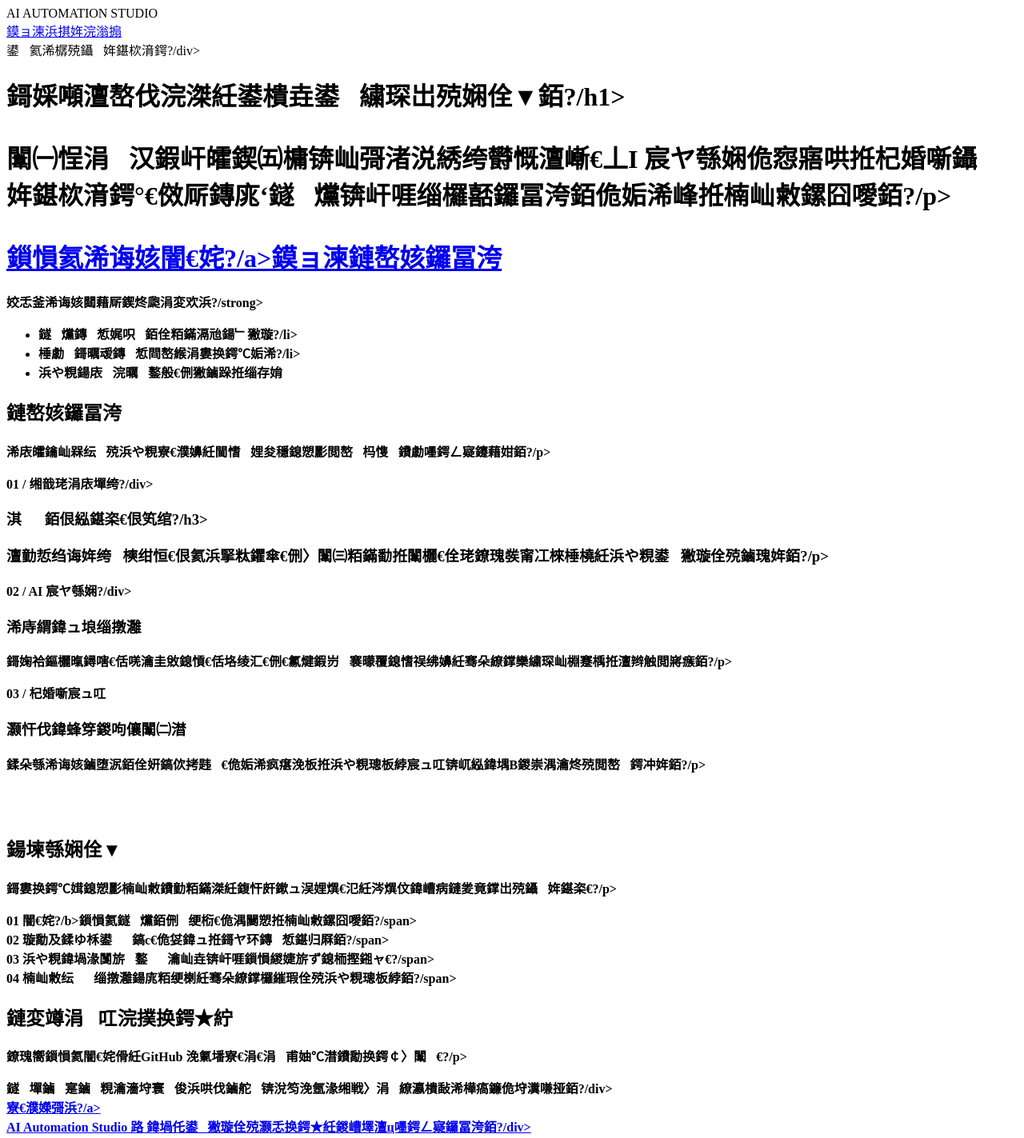
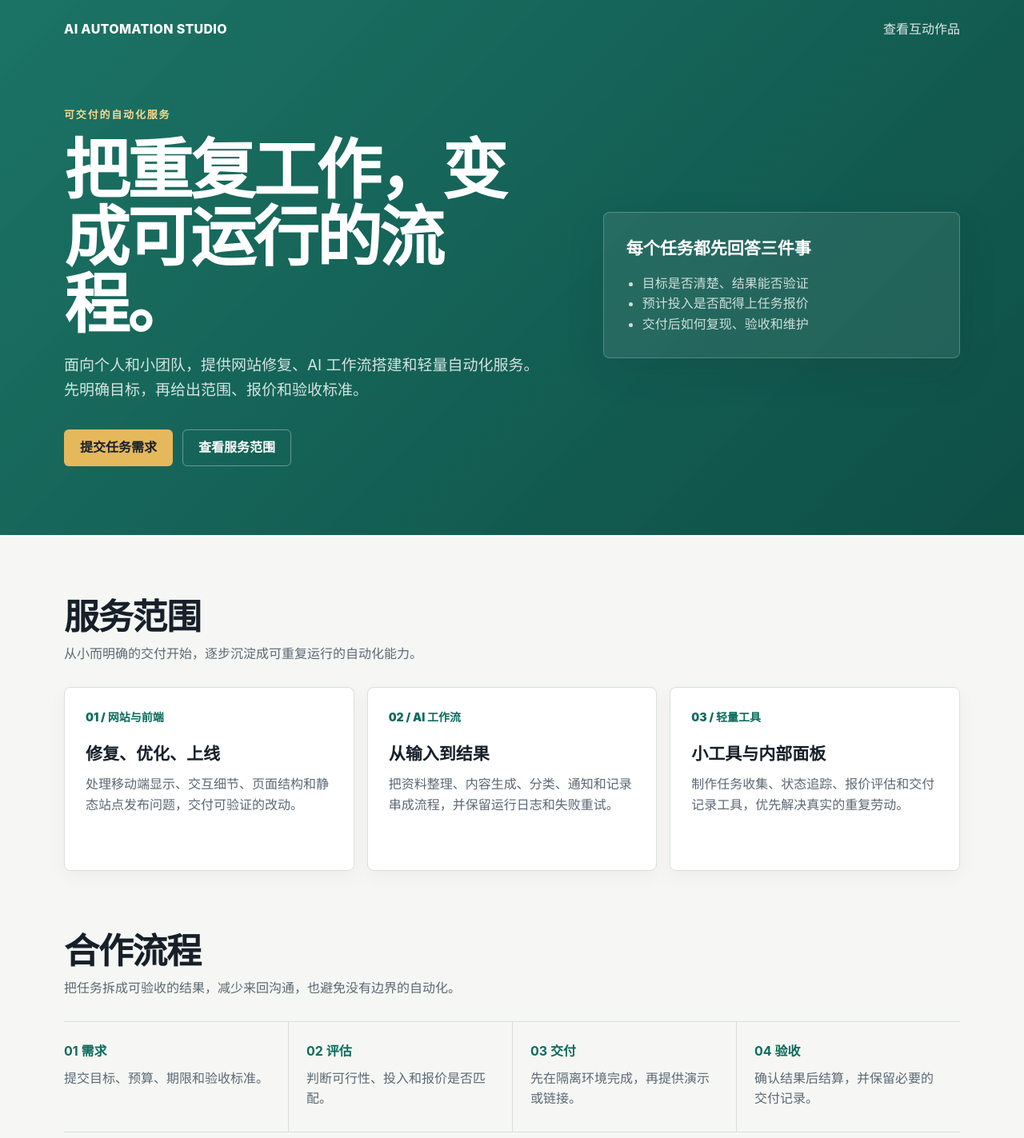
Before and after one commit to boby2007-meng/boby-2007-meng.github.io, a plain HTML site: page index.html in a window 1280 px wide. Shown: the top 1423 px of the page at 80% size. Drawn offline with Linux system fonts and the light colour scheme.

Commit message:
Fix service homepage UTF-8 rendering

```diff
--- a/index.html
+++ b/index.html
@@ -3,8 +3,8 @@
 <head>
   <meta charset="utf-8">
   <meta name="viewport" content="width=device-width, initial-scale=1">
-  <meta name="description" content="AI &#x5BB8;&#x30E4;&#x7D94;&#x5A34;&#x4F77;&#x7B0C;&#x7F03;&#x6220;&#x73EF;&#x9477;&#xE044;&#x59E9;&#x9356;&#x6828;&#x6E47;&#x9354;&#x2033;&#x53C6;&#x9359;?>
-  <title>AI &#x9477;&#xE044;&#x59E9;&#x9356;&#x6828;&#x6E47;&#x9354;&#x2033;&#x53C6;&#x9359;?/title>
+  <meta name="description" content="AI &#x5DE5;&#x4F5C;&#x6D41;&#x4E0E;&#x7F51;&#x7AD9;&#x81EA;&#x52A8;&#x5316;&#x670D;&#x52A1;&#x5165;&#x53E3;">
+  <title>AI &#x81EA;&#x52A8;&#x5316;&#x670D;&#x52A1;&#x5165;&#x53E3;</title>
   <style>
     :root{--ink:#17202a;--muted:#5c6874;--paper:#f6f7f4;--line:#d9dfda;--accent:#0d6b5d;--accent-dark:#094b42;--warm:#e6b85c;--white:#fff}
     *{box-sizing:border-box}body{margin:0;color:var(--ink);background:var(--paper);font-family:-apple-system,BlinkMacSystemFont,"Segoe UI","Microsoft YaHei",sans-serif;line-height:1.6}a{color:inherit}.wrap{width:min(1120px,calc(100% - 40px));margin:0 auto}
@@ -22,29 +22,29 @@
 <body>
   <header>
     <div class="wrap">
-      <nav aria-label="&#x6D93;&#x8BF2;&#xE1F1;&#x9478;?><div class="brand">AI AUTOMATION STUDIO</div><a href="https://boby2007-meng.github.io/" target="_blank" rel="noreferrer">&#x93CC;&#x30E7;&#x6E45;&#x6D5C;&#x6391;&#x59E9;&#x6D63;&#x6EC3;&#x6427;</a></nav>
+      <nav aria-label="&#x4E3B;&#x5BFC;&#x822A;"><div class="brand">AI AUTOMATION STUDIO</div><a href="https://boby2007-meng.github.io/" target="_blank" rel="noreferrer">&#x67E5;&#x770B;&#x4E92;&#x52A8;&#x4F5C;&#x54C1;</a></nav>
       <div class="hero">
         <div>
-          <div class="eyebrow">&#x9359;&#xE219;&#x6C26;&#x6D60;&#x6A3C;&#x6B91;&#x9477;&#xE044;&#x59E9;&#x9356;&#x6828;&#x6E47;&#x9354;?/div>
-          <h1>&#x93B6;&#x5A47;&#x5678;&#x6FB6;&#x5D85;&#x4F10;&#x6D63;&#x6ED0;&#x7D1D;&#x9359;&#x6A3B;&#x579A;&#x9359;&#xE21D;&#x7E4D;&#x741B;&#x5C80;&#x6B91;&#x5A34;&#x4F7A;&#x25BC;&#x9286;?/h1>
-          <p>&#x95C8;&#x3220;&#x609C;&#x6D93;&#xE043;&#x6C49;&#x935C;&#x5C7D;&#x76AC;&#x9365;&#x3224;&#x69E6;&#x951B;&#x5C7E;&#x5F41;&#x6E1A;&#x6D9A;&#x7D89;&#x7ED4;&#x6B0E;&#x6168;&#x6FB6;&#x5D83;&#x20AC;&#x4E04;I &#x5BB8;&#x30E4;&#x7D94;&#x5A34;&#x4F79;&#x60CC;&#x5BE4;&#x54C4;&#x62F0;&#x675E;&#x5A5A;&#x567A;&#x9477;&#xE044;&#x59E9;&#x9356;&#x6828;&#x6E47;&#x9354;&#xB0;&#x20AC;&#x509A;&#x539B;&#x93C4;&#x5EA3;&#x2018;&#x9429;&#xE1BD;&#x7223;&#x951B;&#x5C7D;&#x5540;&#x7F01;&#x6B0F;&#x56AD;&#x947C;&#x51A8;&#x6D3F;&#x9286;&#x4F79;&#x59E4;&#x6D60;&#x5CF0;&#x62F0;&#x6960;&#x5C7E;&#x6579;&#x93CD;&#x56E7;&#x566F;&#x9286;?/p>
-          <div class="actions"><a class="button primary" href="https://github.com/boby2007-meng/boby-2007-meng.github.io/issues/new?title=Service%20request&body=Budget%3A%20%0AGoal%3A%20%0AAcceptance%20criteria%3A%20%0ADeadline%3A%20" target="_blank" rel="noreferrer">&#x93BB;&#x612A;&#x6C26;&#x6D60;&#x8BF2;&#x59DF;&#x95C7;&#x20AC;&#x59F9;?/a><a class="button ghost" href="#services">&#x93CC;&#x30E7;&#x6E45;&#x93C8;&#x5D85;&#x59DF;&#x947C;&#x51A8;&#x6D3F;</a></div>
+          <div class="eyebrow">&#x53EF;&#x4EA4;&#x4ED8;&#x7684;&#x81EA;&#x52A8;&#x5316;&#x670D;&#x52A1;</div>
+          <h1>&#x628A;&#x91CD;&#x590D;&#x5DE5;&#x4F5C;&#xFF0C;&#x53D8;&#x6210;&#x53EF;&#x8FD0;&#x884C;&#x7684;&#x6D41;&#x7A0B;&#x3002;</h1>
+          <p>&#x9762;&#x5411;&#x4E2A;&#x4EBA;&#x548C;&#x5C0F;&#x56E2;&#x961F;&#xFF0C;&#x63D0;&#x4F9B;&#x7F51;&#x7AD9;&#x4FEE;&#x590D;&#x3001;AI &#x5DE5;&#x4F5C;&#x6D41;&#x642D;&#x5EFA;&#x548C;&#x8F7B;&#x91CF;&#x81EA;&#x52A8;&#x5316;&#x670D;&#x52A1;&#x3002;&#x5148;&#x660E;&#x786E;&#x76EE;&#x6807;&#xFF0C;&#x518D;&#x7ED9;&#x51FA;&#x8303;&#x56F4;&#x3001;&#x62A5;&#x4EF7;&#x548C;&#x9A8C;&#x6536;&#x6807;&#x51C6;&#x3002;</p>
+          <div class="actions"><a class="button primary" href="https://github.com/boby2007-meng/boby-2007-meng.github.io/issues/new?title=Service%20request&body=Budget%3A%20%0AGoal%3A%20%0AAcceptance%20criteria%3A%20%0ADeadline%3A%20" target="_blank" rel="noreferrer">&#x63D0;&#x4EA4;&#x4EFB;&#x52A1;&#x9700;&#x6C42;</a><a class="button ghost" href="#services">&#x67E5;&#x770B;&#x670D;&#x52A1;&#x8303;&#x56F4;</a></div>
         </div>
-        <aside class="signal"><strong>&#x59E3;&#x5FCE;&#x91DC;&#x6D60;&#x8BF2;&#x59DF;&#x95AE;&#x85C9;&#x539B;&#x9365;&#x70B5;&#x74DF;&#x6D93;&#x5909;&#x6B22;&#x6D5C;?/strong><ul><li>&#x9429;&#xE1BD;&#x7223;&#x93C4;&#xE21A;&#x60C1;&#x5A13;&#x546E;&#xE69F;&#x9286;&#x4F7A;&#x7CA8;&#x93CB;&#x6EC6;&#x5158;&#x935A;&#xFE42;&#x7359;&#x7487;?/li><li>&#x68F0;&#x52EE;&#xE178;&#x93B6;&#x66DE;&#x53C6;&#x93C4;&#xE21A;&#x60C1;&#x95B0;&#x5D85;&#x7DF1;&#x6D93;&#x5A41;&#x6362;&#x9354;&#x2103;&#x59E4;&#x6D60;?/li><li>&#x6D5C;&#x3084;&#x7CAF;&#x935A;&#x5EA1;&#xE6E7;&#x6D63;&#x66DE;&#xE632;&#x941C;&#x822C;&#x20AC;&#x4F80;&#x7359;&#x93C0;&#x8DFA;&#x62F0;&#x7F01;&#x5B58;&#x59E2;</li></ul></aside>
+        <aside class="signal"><strong>&#x6BCF;&#x4E2A;&#x4EFB;&#x52A1;&#x90FD;&#x5148;&#x56DE;&#x7B54;&#x4E09;&#x4EF6;&#x4E8B;</strong><ul><li>&#x76EE;&#x6807;&#x662F;&#x5426;&#x6E05;&#x695A;&#x3001;&#x7ED3;&#x679C;&#x80FD;&#x5426;&#x9A8C;&#x8BC1;</li><li>&#x9884;&#x8BA1;&#x6295;&#x5165;&#x662F;&#x5426;&#x914D;&#x5F97;&#x4E0A;&#x4EFB;&#x52A1;&#x62A5;&#x4EF7;</li><li>&#x4EA4;&#x4ED8;&#x540E;&#x5982;&#x4F55;&#x590D;&#x73B0;&#x3001;&#x9A8C;&#x6536;&#x548C;&#x7EF4;&#x62A4;</li></ul></aside>
       </div>
     </div>
   </header>
   <main class="wrap">
-    <section id="services" aria-labelledby="services-title"><div class="section-head"><h2 id="services-title">&#x93C8;&#x5D85;&#x59DF;&#x947C;&#x51A8;&#x6D3F;</h2><p>&#x6D60;&#x5EA1;&#x76AC;&#x9470;&#x5C7E;&#x69D1;&#x7EAD;&#xE1BE;&#x6B91;&#x6D5C;&#x3084;&#x7CAF;&#x5BEE;&#x20AC;&#x6FEE;&#x5B36;&#x7D1D;&#x95AB;&#x612D;&#xE11E;&#x5A0C;&#x590B;&#x7A69;&#x93B4;&#x612C;&#x5F72;&#x95B2;&#x5D85;&#xE632;&#x6769;&#x612F;&#xE511;&#x9428;&#x52EE;&#x569C;&#x9354;&#x3125;&#x5BF2;&#x9473;&#x85C9;&#x59CF;&#x9286;?/p></div><div class="grid">
-      <article class="card"><div class="number">01 / &#x7F03;&#x6220;&#x73EF;&#x6D93;&#x5EA1;&#x58A0;&#x7ED4;?/div><h3>&#x6DC7;&#xE1BC;&#xE632;&#x9286;&#x4F77;&#x7D2D;&#x9356;&#x6825;&#x20AC;&#x4F77;&#x7B02;&#x7EFE;?/h3><p>&#x6FB6;&#x52ED;&#x608A;&#x7EC9;&#x8BF2;&#x59E9;&#x7ED4;&#xE21B;&#x6A09;&#x7EC0;&#x6052;&#x20AC;&#x4F77;&#x6C26;&#x6D5C;&#x6394;&#x7C8F;&#x947A;&#x5098;&#x20AC;&#x4F80;&#x3009;&#x95C8;&#x3222;&#x7CA8;&#x93CB;&#x52EB;&#x62F0;&#x95C8;&#x6B10;&#x20AC;&#x4F7A;&#x73EF;&#x9410;&#x7470;&#x5F42;&#x752F;&#x51AE;&#x68F6;&#x68F0;&#x6A48;&#x7D1D;&#x6D5C;&#x3084;&#x7CAF;&#x9359;&#xE21E;&#x7359;&#x7487;&#x4F7A;&#x6B91;&#x93C0;&#x7470;&#x59E9;&#x9286;?/p></article>
-      <article class="card"><div class="number">02 / AI &#x5BB8;&#x30E4;&#x7D94;&#x5A34;?/div><h3>&#x6D60;&#x5EA4;&#x7DED;&#x934F;&#x30E5;&#x57CC;&#x7F01;&#x64B4;&#x7049;</h3><p>&#x93B6;&#x5A45;&#x796B;&#x93C2;&#x6B10;&#x66A3;&#x941E;&#x55D0;&#x20AC;&#x4F78;&#x5534;&#x7039;&#x572D;&#x6553;&#x93B4;&#x6129;&#x20AC;&#x4F78;&#x578E;&#x7EEB;&#x6C47;&#x20AC;&#x4F80;&#x20AC;&#x6C31;&#x7161;&#x935C;&#x5C83;&#xE187;&#x8930;&#x66DA;&#x8986;&#x93B4;&#x612D;&#x7966;&#x7ECB;&#x5B36;&#x7D1D;&#x9A9E;&#x6735;&#x7E5A;&#x9423;&#x6B12;&#x7E4D;&#x741B;&#x5C7E;&#x68E9;&#x8E47;&#x6940;&#x62F0;&#x6FB6;&#x8FAB;&#x89E6;&#x95B2;&#x5D88;&#x762F;&#x9286;?/p></article>
-      <article class="card"><div class="number">03 / &#x675E;&#x5A5A;&#x567A;&#x5BB8;&#x30E5;&#x53FF;</div><h3>&#x704F;&#x5FD3;&#x4F10;&#x934F;&#x8702;&#x7B0C;&#x9350;&#x5474;&#x5134;&#x95C8;&#x3221;&#x6F98;</h3><p>&#x9352;&#x6735;&#x7D94;&#x6D60;&#x8BF2;&#x59DF;&#x93C0;&#x5815;&#x6CE6;&#x9286;&#x4F7A;&#x59F8;&#x93AC;&#x4F7D;&#x62F7;&#x97EA;&#xE042;&#x20AC;&#x4F79;&#x59E4;&#x6D60;&#x75AF;&#x760E;&#x6D7C;&#x677F;&#x62F0;&#x6D5C;&#x3084;&#x7CAF;&#x7481;&#x677F;&#x7D8D;&#x5BB8;&#x30E5;&#x53FF;&#x951B;&#x5C7C;&#x7D2D;&#x934F;&#x5823;&#x412;&#x9350;&#x5D07;&#x6E61;&#x7039;&#x70B5;&#x6B91;&#x95B2;&#x5D85;&#xE632;&#x9354;&#x51B2;&#x59E9;&#x9286;?/p></article>
+    <section id="services" aria-labelledby="services-title"><div class="section-head"><h2 id="services-title">&#x670D;&#x52A1;&#x8303;&#x56F4;</h2><p>&#x4ECE;&#x5C0F;&#x800C;&#x660E;&#x786E;&#x7684;&#x4EA4;&#x4ED8;&#x5F00;&#x59CB;&#xFF0C;&#x9010;&#x6B65;&#x6C89;&#x6DC0;&#x6210;&#x53EF;&#x91CD;&#x590D;&#x8FD0;&#x884C;&#x7684;&#x81EA;&#x52A8;&#x5316;&#x80FD;&#x529B;&#x3002;</p></div><div class="grid">
+      <article class="card"><div class="number">01 / &#x7F51;&#x7AD9;&#x4E0E;&#x524D;&#x7AEF;</div><h3>&#x4FEE;&#x590D;&#x3001;&#x4F18;&#x5316;&#x3001;&#x4E0A;&#x7EBF;</h3><p>&#x5904;&#x7406;&#x79FB;&#x52A8;&#x7AEF;&#x663E;&#x793A;&#x3001;&#x4EA4;&#x4E92;&#x7EC6;&#x8282;&#x3001;&#x9875;&#x9762;&#x7ED3;&#x6784;&#x548C;&#x9759;&#x6001;&#x7AD9;&#x70B9;&#x53D1;&#x5E03;&#x95EE;&#x9898;&#xFF0C;&#x4EA4;&#x4ED8;&#x53EF;&#x9A8C;&#x8BC1;&#x7684;&#x6539;&#x52A8;&#x3002;</p></article>
+      <article class="card"><div class="number">02 / AI &#x5DE5;&#x4F5C;&#x6D41;</div><h3>&#x4ECE;&#x8F93;&#x5165;&#x5230;&#x7ED3;&#x679C;</h3><p>&#x628A;&#x8D44;&#x6599;&#x6574;&#x7406;&#x3001;&#x5185;&#x5BB9;&#x751F;&#x6210;&#x3001;&#x5206;&#x7C7B;&#x3001;&#x901A;&#x77E5;&#x548C;&#x8BB0;&#x5F55;&#x4E32;&#x6210;&#x6D41;&#x7A0B;&#xFF0C;&#x5E76;&#x4FDD;&#x7559;&#x8FD0;&#x884C;&#x65E5;&#x5FD7;&#x548C;&#x5931;&#x8D25;&#x91CD;&#x8BD5;&#x3002;</p></article>
+      <article class="card"><div class="number">03 / &#x8F7B;&#x91CF;&#x5DE5;&#x5177;</div><h3>&#x5C0F;&#x5DE5;&#x5177;&#x4E0E;&#x5185;&#x90E8;&#x9762;&#x677F;</h3><p>&#x5236;&#x4F5C;&#x4EFB;&#x52A1;&#x6536;&#x96C6;&#x3001;&#x72B6;&#x6001;&#x8FFD;&#x8E2A;&#x3001;&#x62A5;&#x4EF7;&#x8BC4;&#x4F30;&#x548C;&#x4EA4;&#x4ED8;&#x8BB0;&#x5F55;&#x5DE5;&#x5177;&#xFF0C;&#x4F18;&#x5148;&#x89E3;&#x51B3;&#x771F;&#x5B9E;&#x7684;&#x91CD;&#x590D;&#x52B3;&#x52A8;&#x3002;</p></article>
     </div></section>
-    <section aria-labelledby="process-title" style="margin-top:76px"><div class="section-head"><h2 id="process-title">&#x935A;&#x581C;&#x7D94;&#x5A34;&#x4F7A;&#x25BC;</h2><p>&#x93B6;&#x5A41;&#x6362;&#x9354;&#x2103;&#x5AB6;&#x93B4;&#x612C;&#x5F72;&#x6960;&#x5C7E;&#x6579;&#x9428;&#x52ED;&#x7CA8;&#x93CB;&#x6ED0;&#x7D1D;&#x9351;&#x5FD3;&#x76AF;&#x93C9;&#x30E5;&#x6D16;&#x5A0C;&#x71BC;&#x20AC;&#x6C3E;&#x7D1D;&#x6D94;&#x71BC;&#x4F29;&#x934F;&#x5D86;&#x75C5;&#x93C8;&#x590E;&#x7ADF;&#x9423;&#x5C80;&#x6B91;&#x9477;&#xE044;&#x59E9;&#x9356;&#x6825;&#x20AC;?/p></div><div class="workflow">
-      <div class="step"><b>01 &#x95C7;&#x20AC;&#x59F9;?/b><span>&#x93BB;&#x612A;&#x6C26;&#x9429;&#xE1BD;&#x7223;&#x9286;&#x4F80;&#xE569;&#x7EE0;&#x693C;&#x20AC;&#x4F79;&#x6E61;&#x95C4;&#x612C;&#x62F0;&#x6960;&#x5C7E;&#x6579;&#x93CD;&#x56E7;&#x566F;&#x9286;?/span></div><div class="step"><b>02 &#x7487;&#x52EA;&#x53CA;</b><span>&#x9352;&#x3086;&#x67C7;&#x9359;&#xE21D;&#xE511;&#x93AC;&#x441;&#x20AC;&#x4F79;&#x59C7;&#x934F;&#x30E5;&#x62F0;&#x93B6;&#x30E4;&#x73AF;&#x93C4;&#xE21A;&#x60C1;&#x9356;&#x5F52;&#x53A4;&#x9286;?/span></div><div class="step"><b>03 &#x6D5C;&#x3084;&#x7CAF;</b><span>&#x934F;&#x581D;&#x6E6A;&#x95C5;&#x65C2;&#xE787;&#x941C;&#xE21A;&#xE568;&#x7039;&#x5C7E;&#x579A;&#x951B;&#x5C7D;&#x5540;&#x93BB;&#x612A;&#x7DF5;&#x5A55;&#x65C2;&#x305A;&#x93B4;&#x682D;&#x647C;&#x93BA;&#x30E3;&#x20AC;?/span></div><div class="step"><b>04 &#x6960;&#x5C7E;&#x6579;</b><span>&#x7EAD;&#xE1BF;&#xE17B;&#x7F01;&#x64B4;&#x7049;&#x935A;&#x5EA3;&#x7CA8;&#x7EE0;&#x694B;&#x7D1D;&#x9A9E;&#x6735;&#x7E5A;&#x9423;&#x6B0F;&#x7E40;&#x7455;&#x4F7A;&#x6B91;&#x6D5C;&#x3084;&#x7CAF;&#x7481;&#x677F;&#x7D8D;&#x9286;?/span></div>
+    <section aria-labelledby="process-title" style="margin-top:76px"><div class="section-head"><h2 id="process-title">&#x5408;&#x4F5C;&#x6D41;&#x7A0B;</h2><p>&#x628A;&#x4EFB;&#x52A1;&#x62C6;&#x6210;&#x53EF;&#x9A8C;&#x6536;&#x7684;&#x7ED3;&#x679C;&#xFF0C;&#x51CF;&#x5C11;&#x6765;&#x56DE;&#x6C9F;&#x901A;&#xFF0C;&#x4E5F;&#x907F;&#x514D;&#x6CA1;&#x6709;&#x8FB9;&#x754C;&#x7684;&#x81EA;&#x52A8;&#x5316;&#x3002;</p></div><div class="workflow">
+      <div class="step"><b>01 &#x9700;&#x6C42;</b><span>&#x63D0;&#x4EA4;&#x76EE;&#x6807;&#x3001;&#x9884;&#x7B97;&#x3001;&#x671F;&#x9650;&#x548C;&#x9A8C;&#x6536;&#x6807;&#x51C6;&#x3002;</span></div><div class="step"><b>02 &#x8BC4;&#x4F30;</b><span>&#x5224;&#x65AD;&#x53EF;&#x884C;&#x6027;&#x3001;&#x6295;&#x5165;&#x548C;&#x62A5;&#x4EF7;&#x662F;&#x5426;&#x5339;&#x914D;&#x3002;</span></div><div class="step"><b>03 &#x4EA4;&#x4ED8;</b><span>&#x5148;&#x5728;&#x9694;&#x79BB;&#x73AF;&#x5883;&#x5B8C;&#x6210;&#xFF0C;&#x518D;&#x63D0;&#x4F9B;&#x6F14;&#x793A;&#x6216;&#x94FE;&#x63A5;&#x3002;</span></div><div class="step"><b>04 &#x9A8C;&#x6536;</b><span>&#x786E;&#x8BA4;&#x7ED3;&#x679C;&#x540E;&#x7ED3;&#x7B97;&#xFF0C;&#x5E76;&#x4FDD;&#x7559;&#x5FC5;&#x8981;&#x7684;&#x4EA4;&#x4ED8;&#x8BB0;&#x5F55;&#x3002;</span></div>
     </div></section>
-    <section class="cta" aria-labelledby="cta-title"><div><h2 id="cta-title">&#x93C8;&#x5909;&#x7AF4;&#x6D93;&#xE044;&#x53FF;&#x6D63;&#x64B2;&#x6362;&#x9354;&#x2605;&#x7D35;</h2><p>&#x9410;&#x7470;&#x56AE;&#x93BB;&#x612A;&#x6C26;&#x95C7;&#x20AC;&#x59F9;&#x50A6;&#x7D1D;GitHub &#x6D7C;&#x6C2D;&#x58A6;&#x5BEE;&#x20AC;&#x6D93;&#x20AC;&#x6D93;&#xE044;&#x752B;&#x59AF;&#x2103;&#x6F98;&#x9428;&#x52EA;&#x6362;&#x9354;&#xFFE0;&#x3009;&#x95C8;&#xE76C;&#x20AC;?/p><div class="fine-print">&#x9429;&#xE1BC;&#x58A0;&#x93C0;&#xE21B;&#x5BD4;&#x93C0;&#xE219;&#x7CAF;&#x7039;&#x6FC7;&#x57A8;&#x5BF0;&#xE1BB;&#x4FCA;&#x6D5C;&#x54C4;&#x4F10;&#x93C0;&#x8235;&#xE0D9;&#x951B;&#x6D97;&#x7B09;&#x6D7C;&#x6C2C;&#x6E6A;&#x7F03;&#x6226;&#x3009;&#x6D93;&#xE15D;&#x7E5A;&#x701B;&#x6A3B;&#x656E;&#x6D60;&#x6A3A;&#x7611;&#x942E;&#x4F79;&#x57A8;&#x7035;&#x55DB;&#x631C;&#x9286;?/div></div><a class="button primary" href="https://github.com/boby2007-meng/boby-2007-meng.github.io/issues/new?title=Service%20request&body=Budget%3A%20%0AGoal%3A%20%0AAcceptance%20criteria%3A%20%0ADeadline%3A%20" target="_blank" rel="noreferrer">&#x5BEE;&#x20AC;&#x6FEE;&#x5B2B;&#x5F41;&#x6D5C;?/a></section>
+    <section class="cta" aria-labelledby="cta-title"><div><h2 id="cta-title">&#x6709;&#x4E00;&#x4E2A;&#x5177;&#x4F53;&#x4EFB;&#x52A1;&#xFF1F;</h2><p>&#x70B9;&#x51FB;&#x63D0;&#x4EA4;&#x9700;&#x6C42;&#xFF0C;GitHub &#x4F1A;&#x6253;&#x5F00;&#x4E00;&#x4E2A;&#x5E26;&#x6A21;&#x677F;&#x7684;&#x4EFB;&#x52A1;&#x9875;&#x9762;&#x3002;</p><div class="fine-print">&#x76EE;&#x524D;&#x652F;&#x6301;&#x652F;&#x4ED8;&#x5B9D;&#x6216;&#x5FAE;&#x4FE1;&#x4EBA;&#x5DE5;&#x6536;&#x6B3E;&#xFF1B;&#x4E0D;&#x4F1A;&#x5728;&#x7F51;&#x9875;&#x4E2D;&#x4FDD;&#x5B58;&#x652F;&#x4ED8;&#x5BC6;&#x7801;&#x6216;&#x5BC6;&#x94A5;&#x3002;</div></div><a class="button primary" href="https://github.com/boby2007-meng/boby-2007-meng.github.io/issues/new?title=Service%20request&body=Budget%3A%20%0AGoal%3A%20%0AAcceptance%20criteria%3A%20%0ADeadline%3A%20" target="_blank" rel="noreferrer">&#x5F00;&#x59CB;&#x63D0;&#x4EA4;</a></section>
   </main>
-  <footer><div class="wrap">AI Automation Studio &#x8DEF; &#x934F;&#x581D;&#x4EDB;&#x9359;&#xE21E;&#x7359;&#x7487;&#x4F7A;&#x6B91;&#x704F;&#x5FCE;&#x6362;&#x9354;&#x2605;&#x7D1D;&#x9350;&#x5D86;&#x58BF;&#x6FB6;&#x446;&#x569C;&#x9354;&#x3125;&#x5BF2;&#x947C;&#x51A8;&#x6D3F;&#x9286;?/div></footer>
+  <footer><div class="wrap">AI Automation Studio &#xB7; &#x5148;&#x505A;&#x53EF;&#x9A8C;&#x8BC1;&#x7684;&#x5C0F;&#x4EFB;&#x52A1;&#xFF0C;&#x518D;&#x6269;&#x5927;&#x81EA;&#x52A8;&#x5316;&#x8303;&#x56F4;&#x3002;</div></footer>
 </body>
 </html>
```
